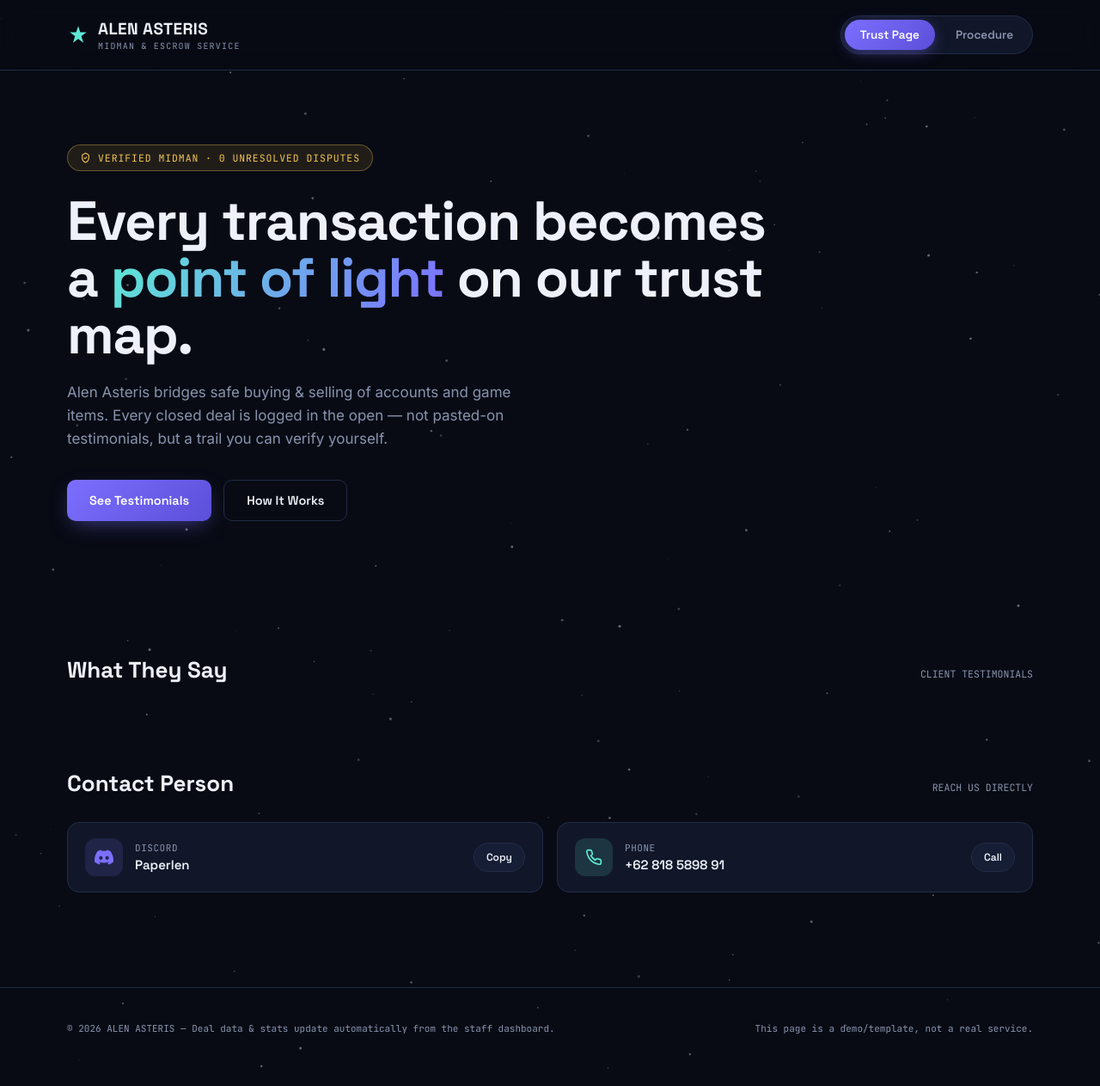
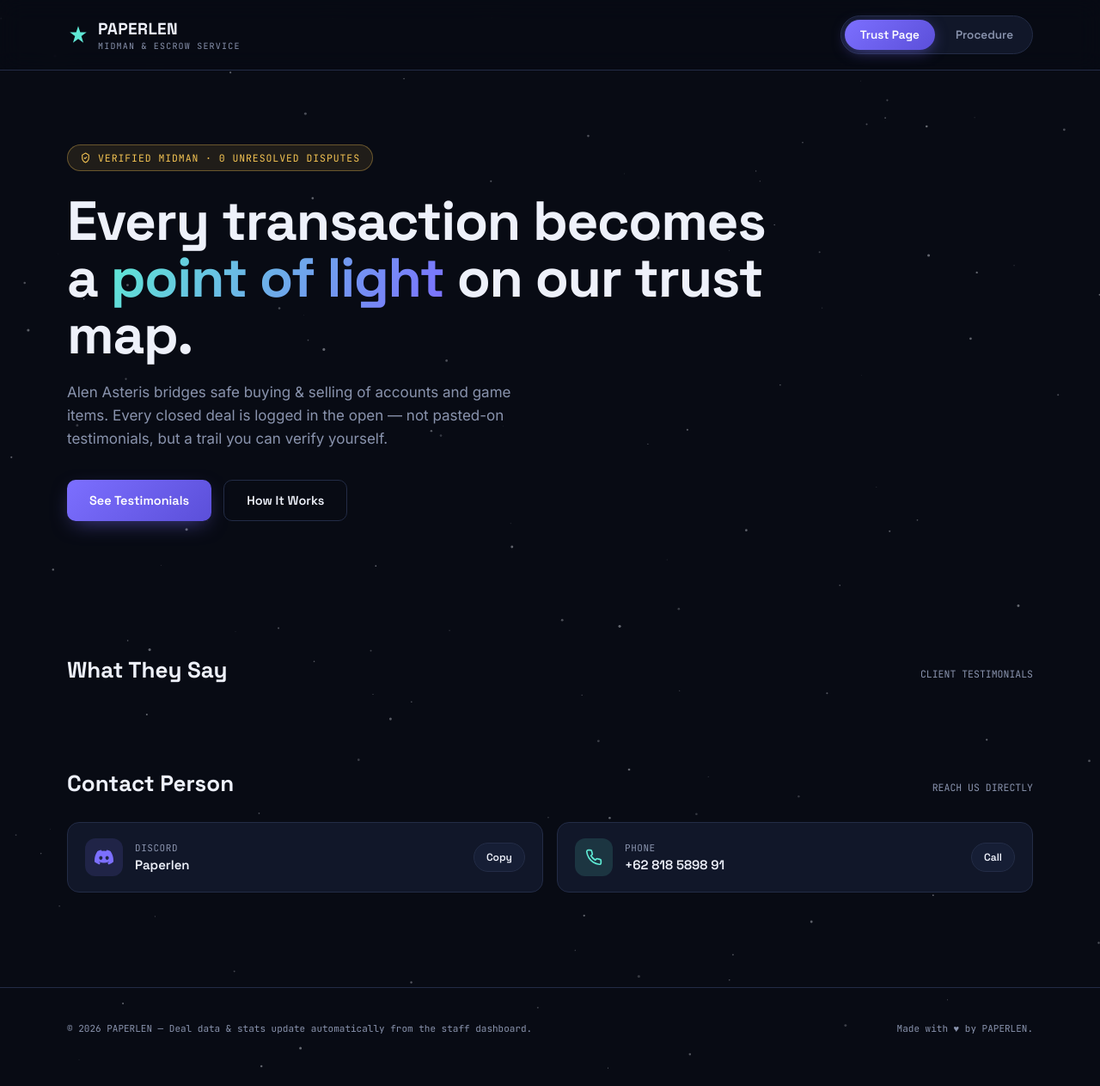
Before and after one commit to paperlenmid/paperlen-percel, a website: page index.html in a window 1280 px wide. Shown: the whole page at 86% size. Drawn offline with Linux system fonts and the light colour scheme; no server answers.

Commit message:
Update index.html

```diff
--- a/index.html
+++ b/index.html
@@ -3,7 +3,7 @@
 <head>
   <meta charset="UTF-8">
   <meta name="viewport" content="width=device-width, initial-scale=1.0">
-  <title>Alen Asteris — Midman Trust</title>
+  <title>PAPERLEN — Midman Trust</title>
 
   <link rel="preconnect" href="https://fonts.googleapis.com">
   <link href="https://fonts.googleapis.com/css2?family=Space+Grotesk:wght@400;500;600;700&family=Inter:wght@400;500;600;700&family=JetBrains+Mono:wght@400;500&display=swap" rel="stylesheet">
@@ -23,7 +23,7 @@
     <div class="nav-inner">
       <div class="brand">
         <svg viewBox="0 0 24 24" fill="none"><path d="M12 2l2.2 6.8H21l-5.6 4.1L17.6 20 12 15.9 6.4 20l2.2-7.1L3 8.8h6.8L12 2z" fill="url(#g1)"/><defs><linearGradient id="g1" x1="0" y1="0" x2="24" y2="24"><stop stop-color="#5EEAD4"/><stop offset="1" stop-color="#7C6FFF"/></linearGradient></defs></svg>
-        <div>ALEN ASTERIS<small>MIDMAN &amp; ESCROW SERVICE</small></div>
+        <div>PAPERLEN<small>MIDMAN &amp; ESCROW SERVICE</small></div>
       </div>
       <div class="tabs">
         <button class="tab-btn active" id="tab-trust" onclick="showView('trust')">Trust Page</button>
@@ -173,8 +173,8 @@
 </script>
     <footer>
       <div class="wrap foot-row">
-        <div class="foot-note">© 2026 ALEN ASTERIS — Deal data &amp; stats update automatically from the staff dashboard.</div>
-        <div class="foot-note">This page is a demo/template, not a real service.</div>
+        <div class="foot-note">© 2026 PAPERLEN — Deal data &amp; stats update automatically from the staff dashboard.</div>
+        <div class="foot-note">Made with <span class="heart">&hearts;</span> by PAPERLEN.</div>
       </div>
     </footer>
   </div>
```
